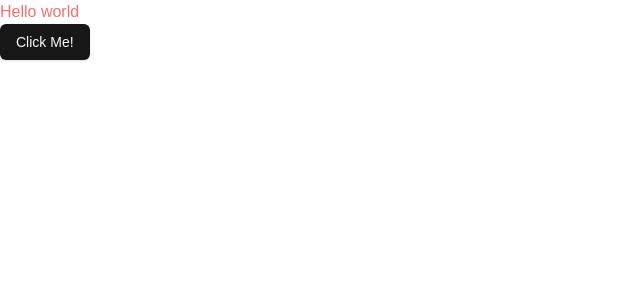
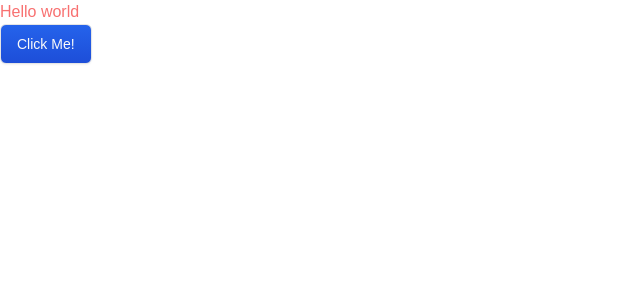
Before and after one commit to Bhupesh1x/task-flow, a Next.js app: page / in a window 1280 px wide. Shown: the top 300 px of the page, without its empty margins (0-640 px from the left). Built offline with nearby package versions, Linux system fonts and the light colour scheme.

Commit message:
Updated button component new variant styles

```diff
--- a/src/components/ui/button.tsx
+++ b/src/components/ui/button.tsx
@@ -5,26 +5,29 @@
 import { cn } from "@/lib/utils";
 
 const buttonVariants = cva(
-  "inline-flex items-center justify-center gap-2 whitespace-nowrap rounded-md text-sm font-medium transition-colors focus-visible:outline-none focus-visible:ring-1 focus-visible:ring-ring disabled:pointer-events-none disabled:opacity-50 [&_svg]:pointer-events-none [&_svg]:size-4 [&_svg]:shrink-0",
+  "inline-flex items-center justify-center gap-2 whitespace-nowrap rounded-md text-sm font-medium transition-colors focus-visible:outline-none focus-visible:ring-1 focus-visible:ring-ring disabled:pointer-events-none disabled:bg-nuetral-100 disabled:from-nuetral-100 disabled:to-nuetral-100 disabled:text-nuetral-300 border border-nuetral-200 shadow-sm [&_svg]:pointer-events-none [&_svg]:size-4 [&_svg]:shrink-0",
   {
     variants: {
       variant: {
         default:
-          "bg-primary text-primary-foreground shadow hover:bg-primary/90",
+          "bg-gradient-to-b from-blue-600 to-blue-700 text-primary-foreground hover:from-blue-700 hover:to-blue-700",
         destructive:
-          "bg-destructive text-destructive-foreground shadow-sm hover:bg-destructive/90",
+          "bg-gradient-to-b from-amber-600 to-amber-700 text-destructive-foreground hover:from-amber-700 hover:to-amber-700",
         outline:
           "border border-input bg-background shadow-sm hover:bg-accent hover:text-accent-foreground",
-        secondary:
-          "bg-secondary text-secondary-foreground shadow-sm hover:bg-secondary/80",
-        ghost: "hover:bg-accent hover:text-accent-foreground",
-        link: "text-primary underline-offset-4 hover:underline",
+        secondary: "bg-white text-black hover:bg-neutral-100",
+        ghost:
+          "border-transparent shadow-none hover:bg-accent hover:text-accent-foreground",
+        muted: "bg-neutral-200 text-neutral-600 hover:bg-neutral-200/80",
+        teritary:
+          "bg-blue-100 text-blue-600 border-transparent hover:bg-blue-200 shadow-none",
       },
       size: {
-        default: "h-9 px-4 py-2",
-        sm: "h-8 rounded-md px-3 text-xs",
-        lg: "h-10 rounded-md px-8",
-        icon: "h-9 w-9",
+        default: "h-10 px-4 py-2",
+        sm: "h-8 rounded-md px-3",
+        xs: "h-7 rounded-md px-2 text-xs",
+        lg: "h-12 rounded-md px-8",
+        icon: "h-8 w-8",
       },
     },
     defaultVariants: {
```
